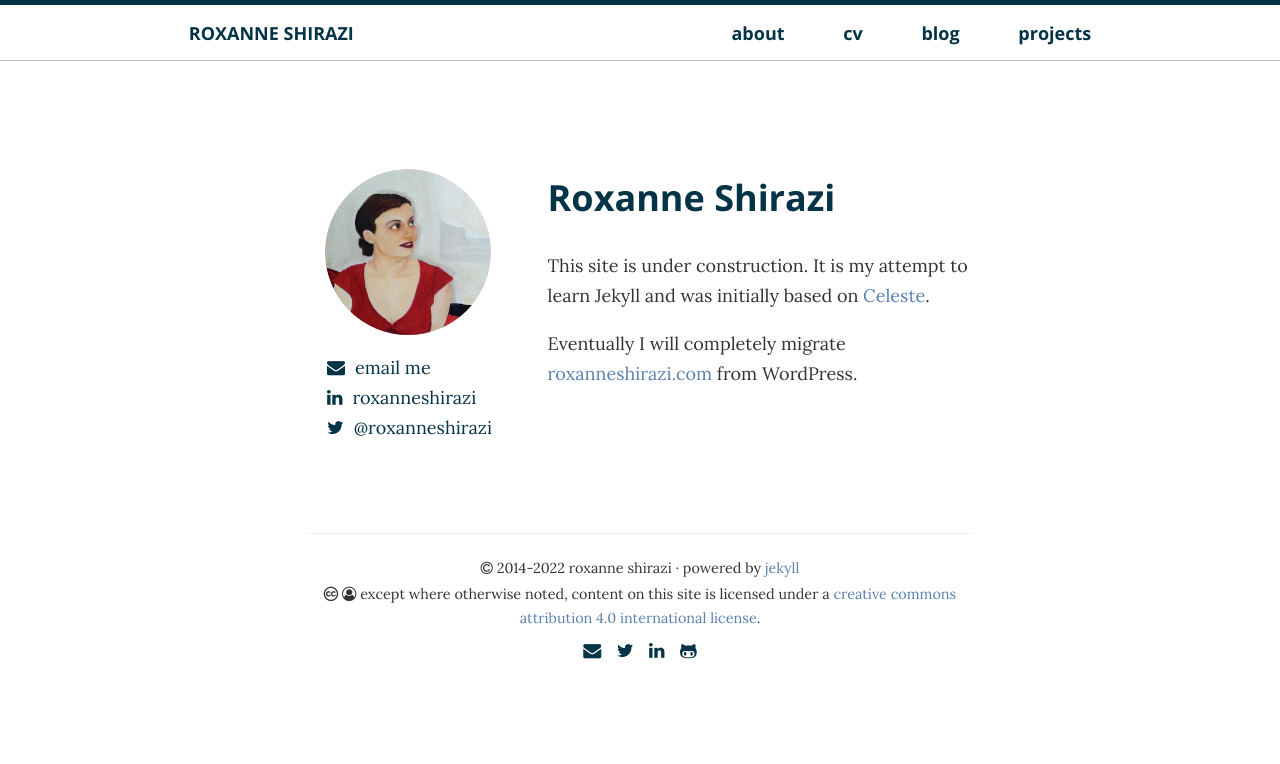
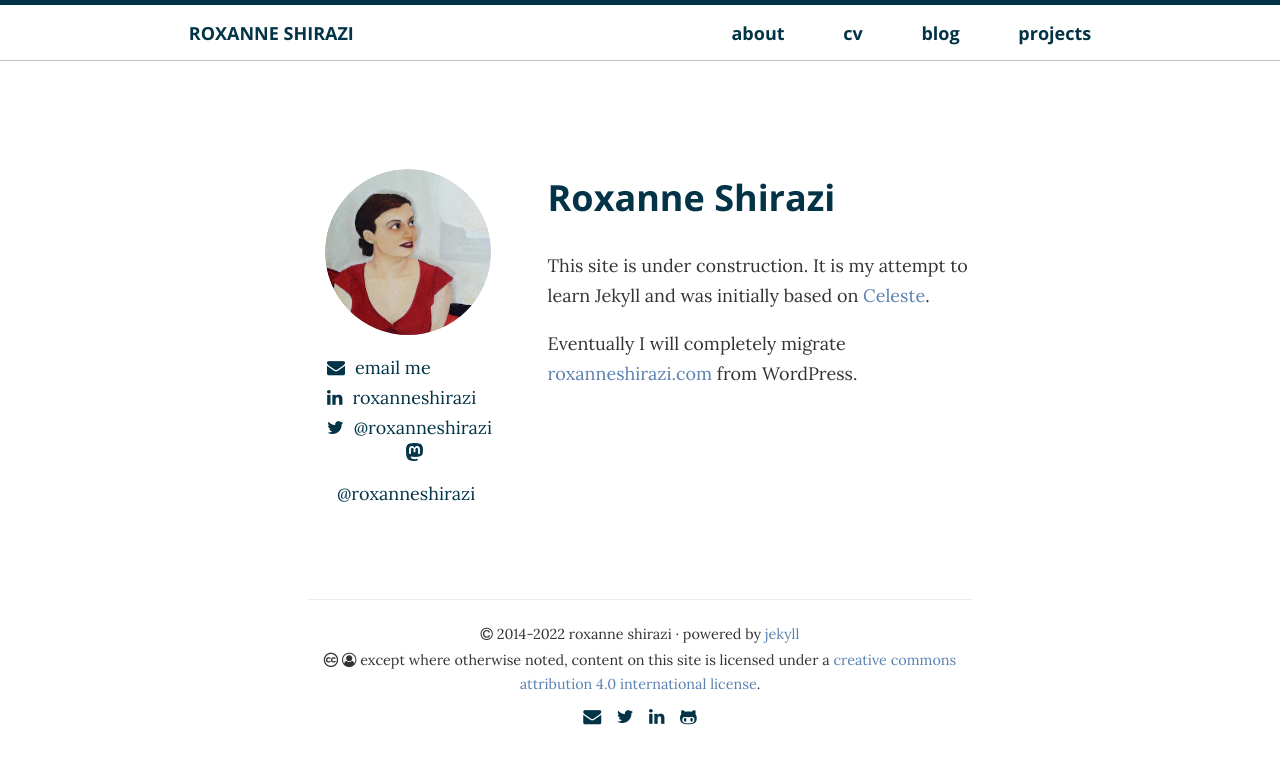
Before and after one commit to rshirazi/rshirazi.github.io, a Jekyll site: the page built from index.html, in a window 1280 px wide. Shown: the top 764 px of the page. Built offline with Jekyll 4.4.1, drawn with Linux system fonts in a browser that asks for light colours.

Commit message:
added mastodon to contact info

```diff
--- a/index.html
+++ b/index.html
@@ -14,6 +14,8 @@ title: Home
                 <li><a href="https://www.linkedin.com/in/roxanneshirazi/"><i class="fa fa-linkedin" aria-hidden="true"></i><span class="contact-label">RoxanneShirazi</span></a>
                 </li>
                 <li><a href="https://www.twitter.com/RoxanneShirazi"><i class="fa fa-twitter" aria-hidden="true"></i><span class="contact-label">@RoxanneShirazi</span></a>
+                </li>
+                <li><a href="https://mastodon.social/@roxanneshirazi"><img src="/assets/images/mastodon_icon_023346.png" aria-hidden="true"><span class="contact-label"> @roxanneshirazi</span></a>
                 </li>
             </ul>
         </div>
```
Also changed, not shown: assets/images/mastodon_icon_023346.png (added), 2 other files.
